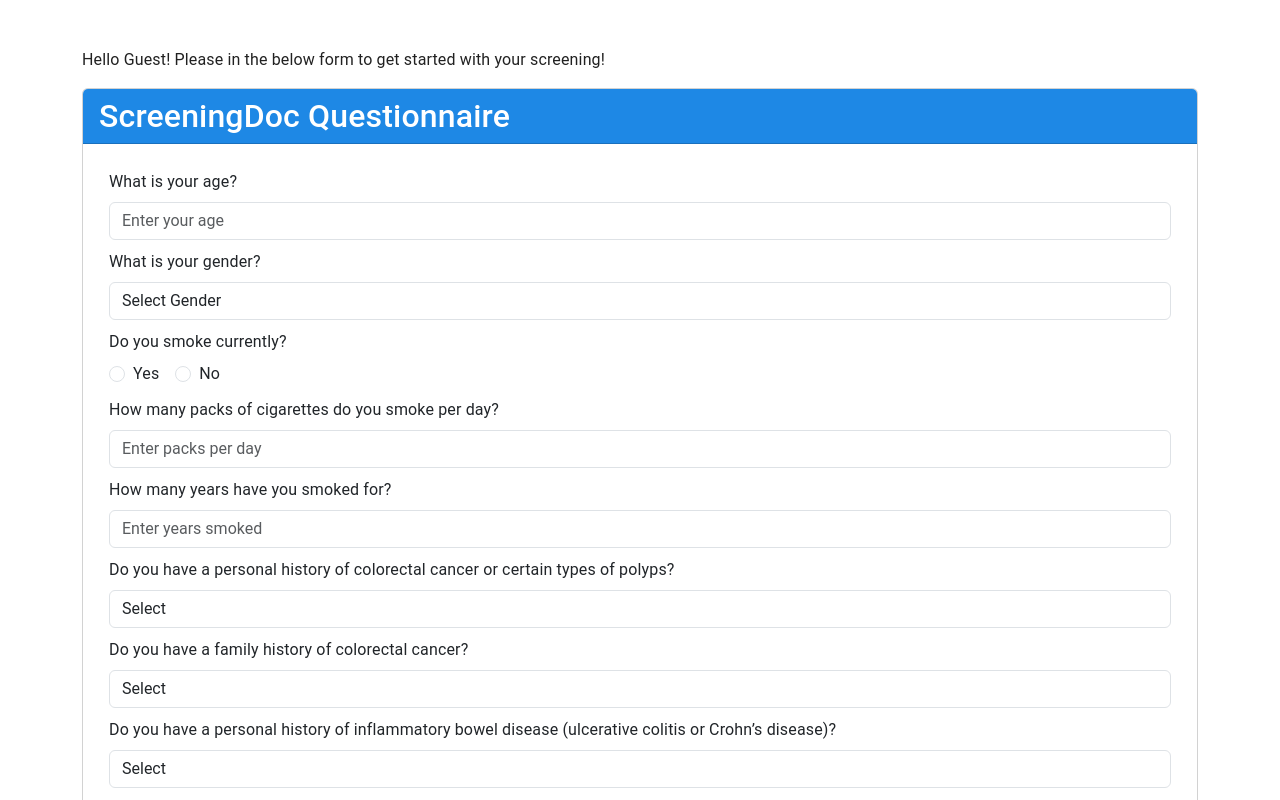
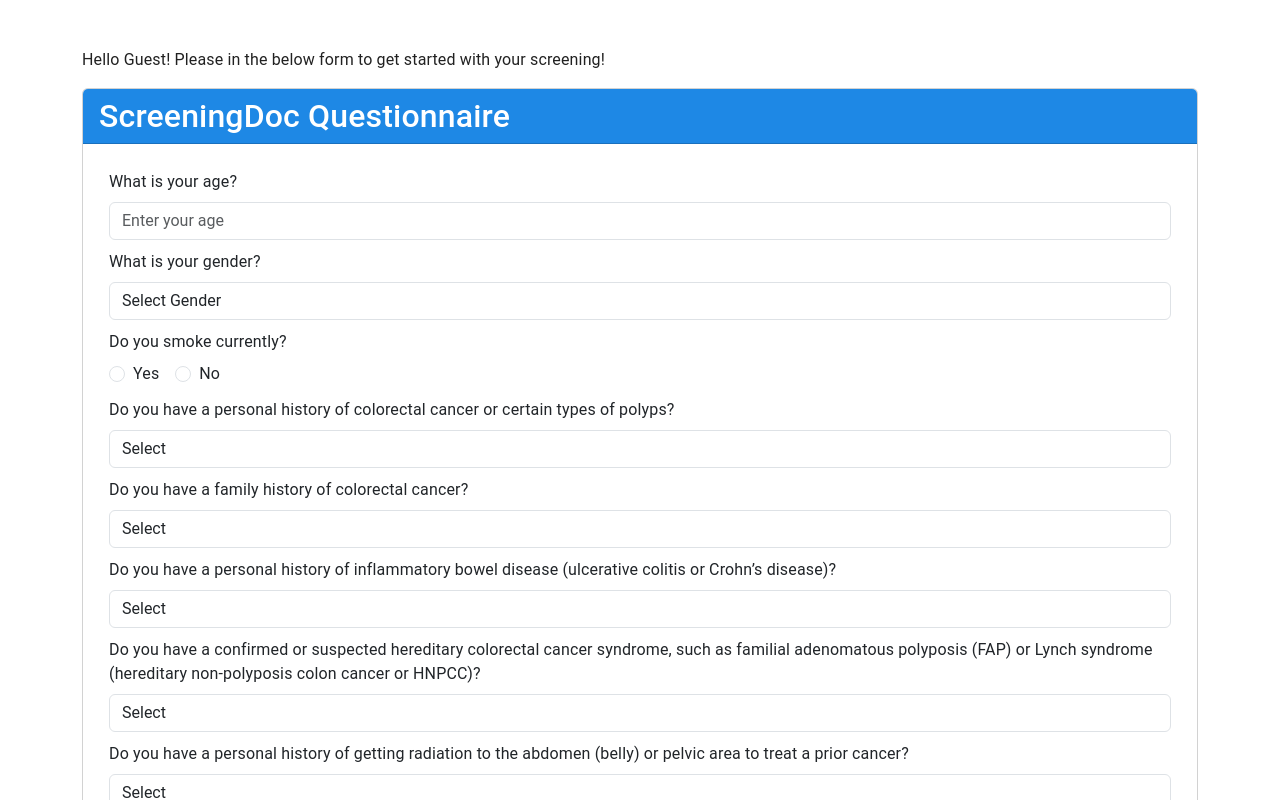
Before and after one commit to anurag1097/ScreeningDoc, a React (Create React App) app in the folder screening_doc_ui/: page / in a window 1280 px wide. Both pictures are taken after typing "name@example.com", "Sample123" into the empty fields and a click on the button "SIGN IN AS GUEST". Shown: the top 800 px of the page. Built offline with nearby package versions, Linux system fonts and the light colour scheme.

Commit message:
Added conditional statement for smoked in the past 15 years.

```diff
--- a/screening_doc_ui/src/components/FormPage.js
+++ b/screening_doc_ui/src/components/FormPage.js
@@ -213,6 +213,10 @@ function FormPage(isAuthenticated) {
                     </Form.Group>
                 )
             }
+
+            {
+              formData["pastSmoker"] === "yes" && (
+                <>
                 <Form.Group controlId="packsPerDay" style={{"margin": 10}}>
                 <Form.Label>How many packs of cigarettes do you smoke per day?</Form.Label>
                 <Form.Control
@@ -236,6 +240,11 @@ function FormPage(isAuthenticated) {
                   required
                 />
               </Form.Group>
+              </>
+              )
+
+
+            }
 
             <Form.Group controlId="personalHistoryCancer" style={{"margin": 10}}>
               <Form.Label>
```
Also changed, not shown: 1 other file (tests, documents, lock files or other folders). Lines whose indentation alone changed are shown as unchanged.
